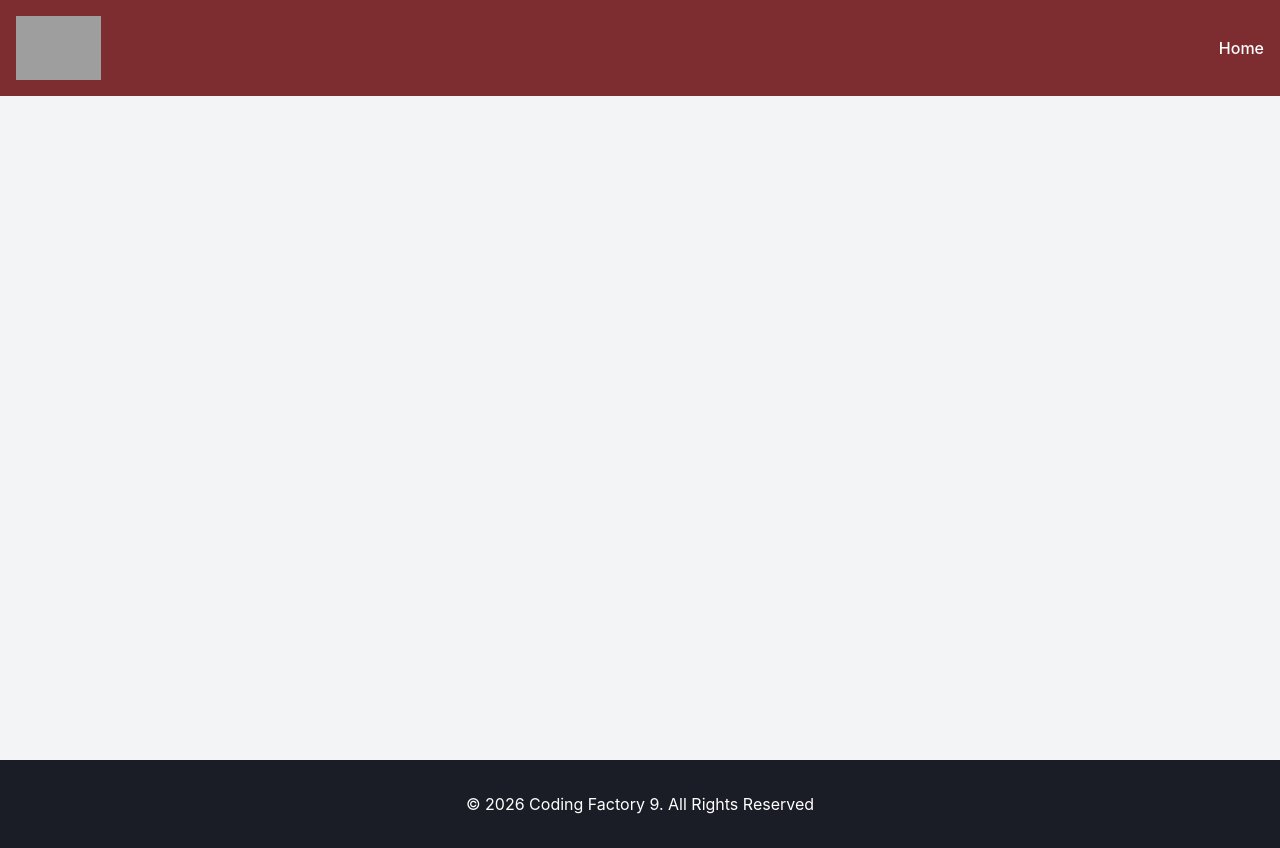
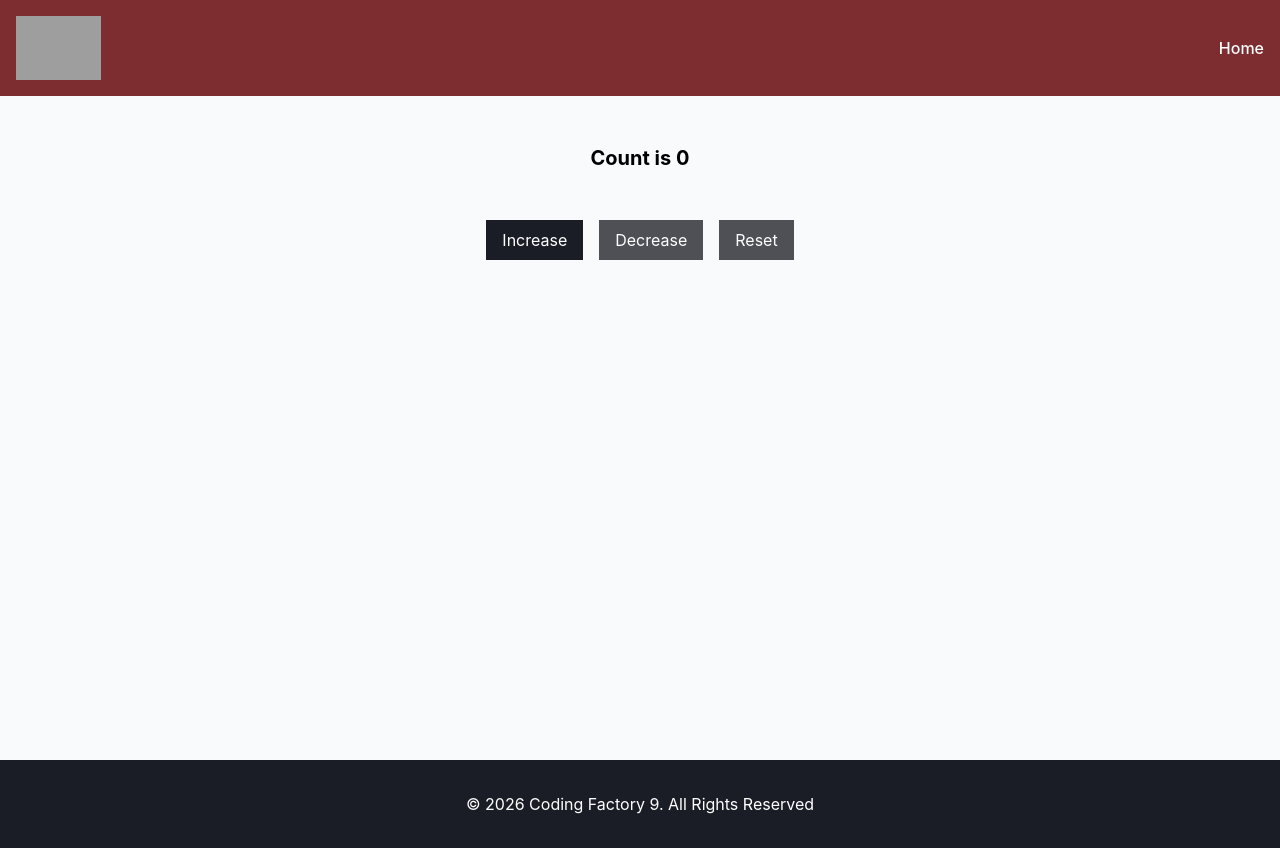
Before and after one commit to alkminibak/cf9-react-app, a React (Vite) app: page / in a window 1280 px wide. Built offline with nearby package versions, Linux system fonts and the light colour scheme; grey boxes are pictures that could not be loaded.

Commit message:
feat: add Counter and CounterButton components

```diff
--- a/src/App.tsx
+++ b/src/App.tsx
@@ -3,6 +3,7 @@
 // import ArrowFunctionalComponent from "./components/LessonTwo/ArrowFunctionalComponent.tsx";
 // import ArrowFunctionalComponentWithProps from "./components/LessonThree/ArrowFunctionalComponentWithProps.tsx";
 import Layout from "./components/Layout.tsx";
+import Counter from "./components/LessonFour/Counter.tsx";
 
 // type PropsA = {
 //     title: string,
@@ -61,14 +62,19 @@ function App() {
        {/*   description="Lorem ipsum dolor sit amet, consectetur adipisicing elit. Aspernatur, consequuntur!"*/}
        {/*/>*/}
 
-       <Layout addClasses="text-blue-600 bg-gray-100">
+       {/*LESSON THREE */}
+       {/*<Layout addClasses="bg-gray-50">*/}
           {/*<ArrowFunctionalComponentWithProps*/}
           {/*  title="Second Title"*/}
           {/*  description="Lorem ipsum dolor sit amet, consectetur adipisicing elit. Adipisci amet, deserunt dicta excepturi fugit ipsa modi perferendis quo repellat voluptates."*/}
           {/*/>*/}
-          <p>Lorem ipsum dolor sit amet, consectetur adipisicing elit. Beatae, reiciendis.</p>
+          {/*<p>Lorem ipsum dolor sit amet, consectetur adipisicing elit. Beatae, reiciendis.</p>*/}
+       {/*</Layout>*/}
+
+       {/*LESSON FOUR */}
+       <Layout addClasses="bg-gray-50">
+          <Counter/>
        </Layout>
-
     </>
   )
 }
--- a/src/components/Layout.tsx
+++ b/src/components/Layout.tsx
@@ -11,7 +11,7 @@ const Layout = ({children, addClasses}: LayoutProps) => {
       <>
          <div className={addClasses}>
             <Header/>
-            <main className="container mx-auto min-h-[95vh]">{children}</main>
+            <main className="container mx-auto min-h-[95vh] pt-36">{children}</main>
             <Footer/>
          </div>
       </>
--- /dev/null
+++ b/src/components/LessonFour/Counter.tsx
@@ -0,0 +1,65 @@
+import {useState} from "react";
+import CounterButton from "./CounterButton.tsx";
+
+const Counter = () => {
+   const [counter, setCounter] = useState(0);
+
+   const increaseCount = () => {
+      setCounter(counter + 1);
+   }
+
+   const decreaseCount = () => {
+      if (counter > 0) {
+         setCounter(counter - 1);
+      }
+   }
+
+   const resetCount = () => {
+      setCounter(0);
+   }
+
+   return (
+      <>
+         <h1 className="text-center text-xl font-bold"
+         >Count is {counter}</h1>
+         <div className="text-center space-x-4 pt-12">
+            <CounterButton
+               onClick={increaseCount}
+               label="Increase"
+            />
+            <CounterButton
+               onClick={decreaseCount}
+               label="Decrease"
+               disabled={counter === 0}
+            />
+            <CounterButton
+               addClasses="bg-cf-dark-red"
+               onClick={resetCount}
+               label="Reset"
+               disabled={counter === 0}
+            />
+            {/*<button*/}
+            {/*   className="bg-purple-900 text-white py-2 px-4"*/}
+            {/*   onClick={increaseCount}*/}
+            {/*>*/}
+            {/*   Increase*/}
+            {/*</button>*/}
+            {/*<button*/}
+            {/*   className="bg-purple-400 disabled:bg-cf-gray text-white py-2 px-4"*/}
+            {/*   onClick={decreaseCount}*/}
+            {/*   disabled={counter === 0}*/}
+            {/*>*/}
+            {/*   Decrease*/}
+            {/*</button>*/}
+            {/*<button*/}
+            {/*   className="bg-black disabled:bg-cf-gray text-white py-2 px-4"*/}
+            {/*   onClick={resetCount}*/}
+            {/*   disabled={counter === 0}*/}
+            {/*>*/}
+            {/*   Reset*/}
+            {/*</button>*/}
+         </div>
+      </>
+   )
+}
+export default Counter;
--- /dev/null
+++ b/src/components/LessonFour/CounterButton.tsx
@@ -0,0 +1,23 @@
+type ButtonProps = {
+   label: string;
+   onClick?: () => void;
+   disabled?: boolean;
+   addClasses?: string;
+}
+
+const CounterButton = (
+   {label, onClick, disabled=false, addClasses="bg-cf-dark-gray"} : ButtonProps) => {
+   return (
+      <>
+         <button
+            className={`disabled:bg-cf-gray text-white py-2 px-4 ${addClasses}`}
+            // className={"disabled:bg-cf-gray text-white py-2 px-4 " + addClasses }
+            onClick={onClick}
+            disabled={disabled}
+         >
+            {label}
+         </button>
+      </>
+   )
+}
+export default CounterButton;
```
